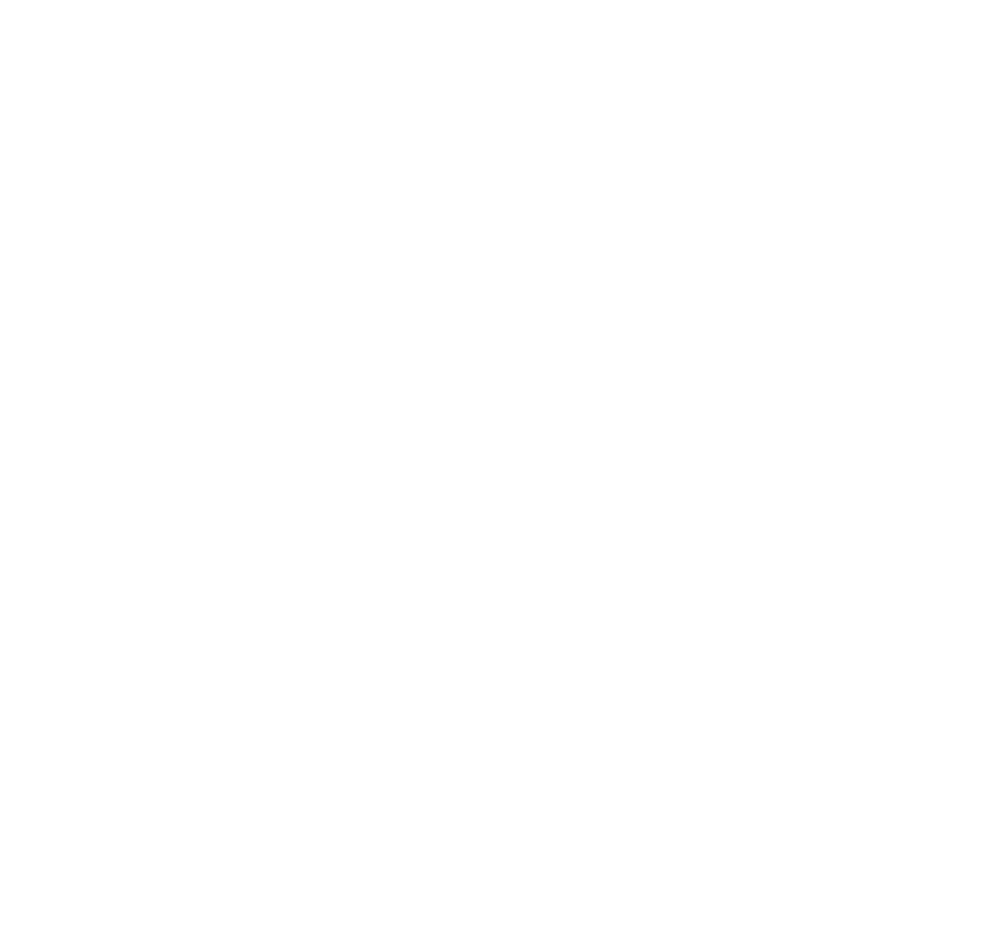
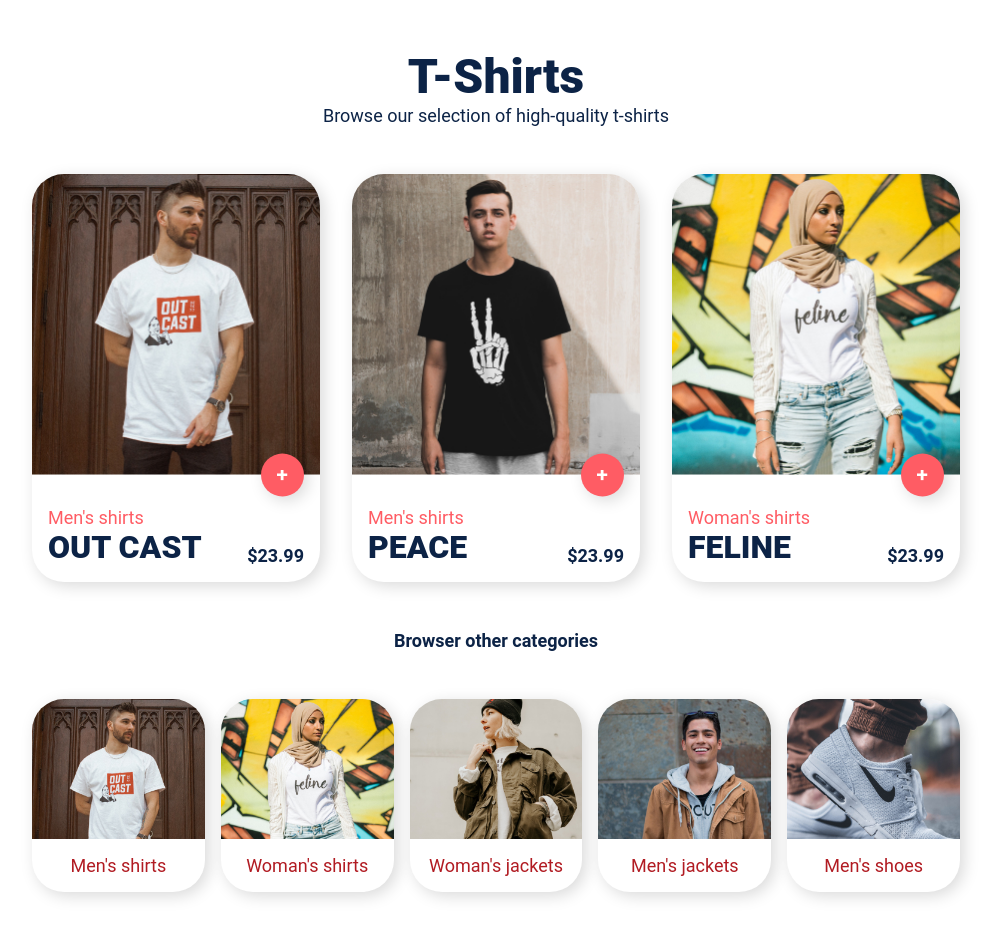
Before and after one commit to jtrfs/product-cards-project, a website: page src/index.html in a window 1280 px wide. Shown: the whole page, without its empty margins (144-1142 px from the left). Before the commit the page ends 800 px from the top, so only its background shows below. Drawn offline with nearby package versions, Linux system fonts and the light colour scheme; files that its build step writes are made by us from their sources.

Commit message:
final commit, small project is done

```diff
--- a/src/index.html
+++ b/src/index.html
@@ -7,5 +7,139 @@
     <link rel="stylesheet" href="css/style.css" />
     <title>Product Cards | t-shirts</title>
   </head>
-  <body> </body>
+  <body>
+    <header class="text-center margin-block-xl">
+      <div class="container">
+        <h1 class="page-title">T-Shirts</h1>
+        <p>Browse our selection of high-quality t-shirts</p>
+      </div>
+    </header>
+
+    <main>
+      <div class="container">
+        <div class="even-columns" style="--gap: 2rem">
+          <div class="card" data-type="product">
+            <img
+              src="assets/outcast.jpg"
+              alt="white t-shirt with graphic of a man in black and white, and an orange box, with white text reading Out Cast inside it"
+            />
+            <div class="card__content">
+              <div>
+                <p class="text-accent">Men's shirts</p>
+                <h2>Out Cast</h2>
+              </div>
+              <div>
+                <p class="price fw-bold">$23.99</p>
+              </div>
+              <button class="button">
+                <span class="visually-hidden">add to cart</span>
+                <img src="assets/plus-icon.svg" alt="" />
+              </button>
+            </div>
+          </div>
+
+          <div class="card" data-type="product">
+            <img
+              src="assets/peace.jpg"
+              alt="black t-shirt with a large white graphic of the skeleton of a hand, making the peace symbol"
+            />
+            <div class="card__content">
+              <div>
+                <p class="text-accent">Men's shirts</p>
+                <h2>Peace</h2>
+              </div>
+              <div>
+                <p class="price fw-bold">$23.99</p>
+              </div>
+              <button class="button">
+                <span class="visually-hidden">add to cart</span>
+                <img src="assets/plus-icon.svg" alt="" />
+              </button>
+            </div>
+          </div>
+
+          <div class="card" data-type="product">
+            <img
+              src="assets/feline.jpg"
+              alt="white t-shirt with the word feline written in a black cursive font"
+            />
+            <div class="card__content">
+              <div>
+                <p class="text-accent">Woman's shirts</p>
+                <h2>Feline</h2>
+              </div>
+              <div>
+                <p class="price fw-bold">$23.99</p>
+              </div>
+              <button class="button">
+                <span class="visually-hidden">add to cart</span>
+                <img src="assets/plus-icon.svg" alt="" />
+              </button>
+            </div>
+          </div>
+        </div>
+
+        <h2 class="text-center fw-bold margin-block-xl"
+          >Browser other categories</h2
+        >
+
+        <div class="even-columns">
+          <a
+            href="#"
+            class="[ card ] [ text-center ]"
+            data-type="link-with-image"
+          >
+            <img src="assets/outcast.jpg" alt="" />
+            <div class="card__content">
+              <p>Men's shirts</p>
+            </div>
+          </a>
+
+          <a
+            href="#"
+            class="[ card ] [ text-center ]"
+            data-type="link-with-image"
+          >
+            <img src="assets/feline.jpg" alt="" />
+            <div class="card__content">
+              <p>Woman's shirts</p>
+            </div>
+          </a>
+
+          <a
+            href="#"
+            class="[ card ] [ text-center ]"
+            data-type="link-with-image"
+          >
+            <img src="assets/w-jacket.jpg" alt="" />
+            <div class="card__content">
+              <p>Woman's jackets</p>
+            </div>
+          </a>
+
+          <a
+            href="#"
+            class="[ card ] [ text-center ]"
+            data-type="link-with-image"
+          >
+            <img src="assets/m-jacket.jpg" alt="" />
+            <div class="card__content">
+              <p>Men's jackets</p>
+            </div>
+          </a>
+
+          <a
+            href="#"
+            class="[ card ] [ text-center ]"
+            data-type="link-with-image"
+          >
+            <img src="assets/shoes.jpg" alt="" />
+            <div class="card__content">
+              <p>Men's shoes</p>
+            </div>
+          </a>
+        </div>
+      </div>
+    </main>
+  </body>
 </html>
--- a/src/sass/style.scss
+++ b/src/sass/style.scss
@@ -0,0 +1,179 @@
+// VARIABLES
+// font
+$font-family: "Roboto", sans-serif;
+$fw-400: 400;
+$fw-700: 700;
+$fw-900: 900;
+// font sizes
+$fs-400: 1.125rem;
+$fs-500: 1.25rem;
+$fs-600: 2rem;
+$fs-700: 3rem;
+// colors
+$red-400: hsla(357, 100%, 68%, 1);
+$red-500: hsl(357, 74%, 40%);
+$blue-800: hsla(216, 71%, 16%, 1);
+$neutral-100: hsl(0 0% 100%);
+// sizes
+$size-8: 0.5rem;
+$size-12: 0.75rem;
+$size-16: 1rem;
+$size-32: 2rem;
+$size-36: 3rem;
+
+// PLACEHOLDERS
+%shadow {
+  box-shadow: 0.25rem 0.25rem 1rem rgb(0, 0, 0, 0.15);
+}
+
+// MIXINS
+@mixin interactive-scale($color, $bg, $scale: 1.05) {
+  // transform: scale(1);
+  scale: 1;
+  // transition: transform 350ms ease;
+  transition: scale 350ms ease;
+
+  &:hover,
+  &:focus {
+    // transform: scale($scale);
+    scale: $scale;
+    color: $color;
+    background-color: $bg;
+  }
+}
+
+// RESET & BASE STYLES
+*,
+*::after,
+*::before {
+  box-sizing: border-box;
+}
+
+* {
+  margin: 0;
+  padding: 0;
+  font: inherit;
+}
+
+img {
+  display: block;
+  max-width: 100%;
+}
+
+body {
+  font-family: $font-family;
+  font-size: $fs-400;
+  color: $blue-800;
+  // for demo
+  margin: $size-36 0;
+}
+
+// Cube - composition
+.container {
+  width: min(58rem, 100% - 2rem);
+  margin-inline: auto;
+}
+
+.even-columns {
+  display: grid;
+  grid-auto-flow: column;
+  grid-auto-columns: 1fr;
+  gap: var(--gap, $size-16);
+}
+
+// cUbe - utilities
+.margin-block-xl {
+  margin-block: $size-36;
+}
+
+.fw-bold {
+  font-weight: 700;
+}
+.fw-black {
+  font-weight: 900;
+}
+
+.text-center {
+  text-align: center;
+}
+.text-accent {
+  color: $red-400;
+}
+
+.visually-hidden {
+  clip: rect(0 0 0 0);
+  clip-path: inset(50%);
+  height: 1px;
+  overflow: hidden;
+  position: absolute;
+  white-space: nowrap;
+  width: 1px;
+}
+
+.page-title {
+  font-size: $fs-700;
+  font-weight: 900;
+}
+
+.card {
+  $parent: &;
+  border-radius: $size-32;
+  overflow: hidden;
+  background-color: $neutral-100;
+  @extend %shadow;
+
+  &[data-type="product"] {
+    h2 {
+      font-size: $fs-600;
+      font-weight: $fw-900;
+      text-transform: uppercase;
+    }
+
+    #{$parent}__content {
+      position: relative;
+      padding: $size-32 $size-16 $size-16;
+      display: flex;
+      align-items: end;
+      justify-content: space-between;
+    }
+
+    .button {
+      position: absolute;
+      top: 0;
+      right: $size-16;
+      // transform: translateY(-50%);
+      translate: 0 -50%;
+    }
+  }
+
+  &[data-type="link-with-image"] {
+    text-decoration: none;
+    color: $red-500;
+
+    @include interactive-scale($neutral-100, $blue-800);
+
+    #{$parent}__content {
+      padding: $size-16 $size-12;
+    }
+
+    img {
+      height: 8.75rem;
+      width: 100%;
+      object-fit: cover;
+      object-position: top center;
+    }
+  }
+}
+
+.button {
+  display: inline-block;
+  border: 0;
+  text-decoration: none;
+  cursor: pointer;
+  padding: $size-16;
+  background: $red-400;
+  color: $neutral-100;
+  border-radius: 100vw;
+  @extend %shadow;
+  @include interactive-scale($neutral-100, $red-500);
+}
```
